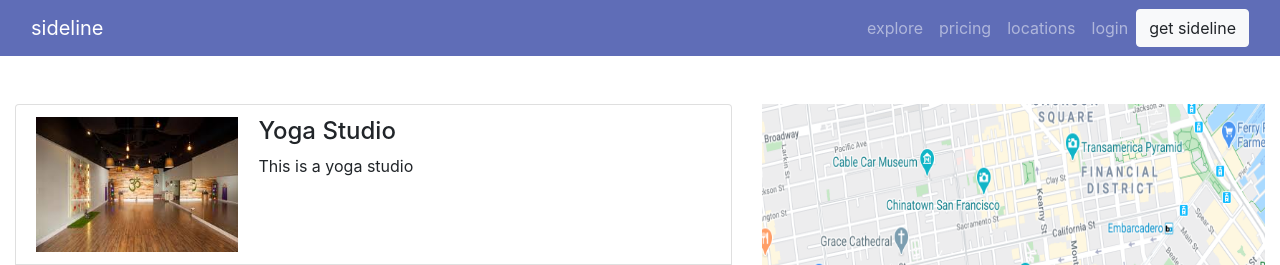
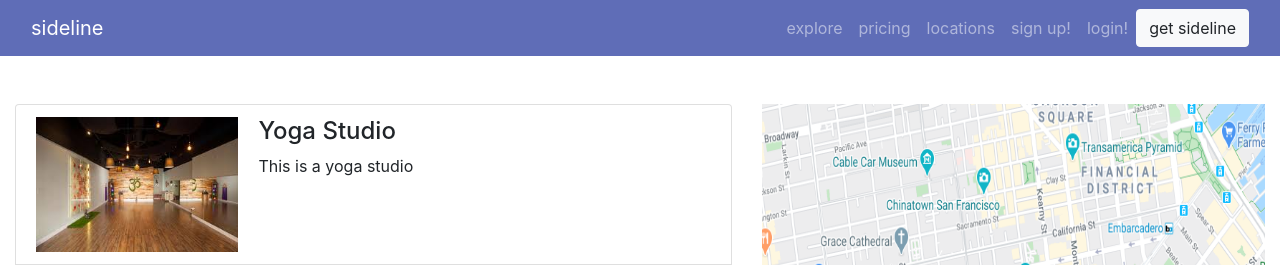
Before and after one commit to TasfiaAddrita/sideline, a Django app: page /explore/ in a window 1280 px wide. Shown: the top 265 px of the page. Run offline with Django 3.2, Linux system fonts and the light colour scheme; some libraries are stand-ins or nearby versions.

Commit message:
update login and signup urls

```diff
--- a/templates/main_base.html
+++ b/templates/main_base.html
@@ -24,7 +24,8 @@
                         <li class="nav-item" role="presentation"><a class="nav-link" href="{% url 'explore-page' %}">explore</a></li>
                         <li class="nav-item" role="presentation"><a class="nav-link" href="#">pricing</a></li>
                         <li class="nav-item" role="presentation"><a class="nav-link" href="#">locations</a></li>
-                        <li class="nav-item" role="presentation"><a class="nav-link" href="#">login</a></li>
+                        <li class="nav-item" role="presentation"><a class="nav-link" href="{% url 'signup' %}">sign up!</a></li>
+                        <li class="nav-item" role="presentation"><a class="nav-link" href="{% url 'login' %}">login!</a></li>
                     </ul>
                     <button class="btn btn-light" type="button">get sideline</button>
                 </div>
```
